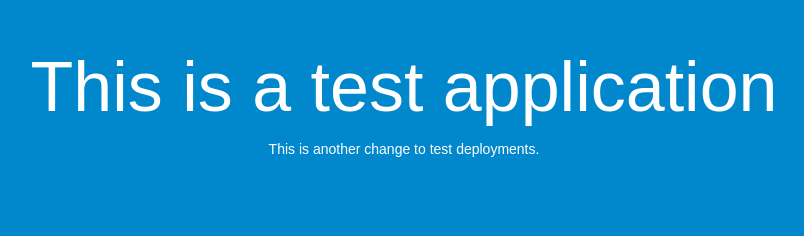
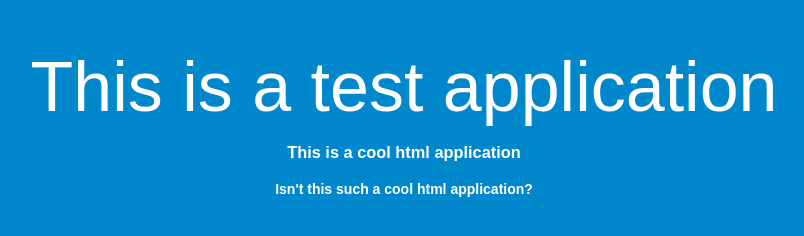
Before and after one commit to pooja335/aws-codedeploy-demo, a plain HTML site: page index.html in a window 1280 px wide. Shown: the whole page, without its empty margins (236-1040 px from the left). Drawn offline with Linux system fonts and the light colour scheme.

Commit message:
changes to a new branch

```diff
--- a/index.html
+++ b/index.html
@@ -27,7 +27,8 @@
 <body>
   <div align="center">
     <h1>This is a test application</h1>
-    <p>This is another change to test deployments.</p>
+    <h3>This is a cool html application</h3>
+    <h4>Isn't this such a cool html application?</h4>
   </div>
 </body>
 </html>
```
